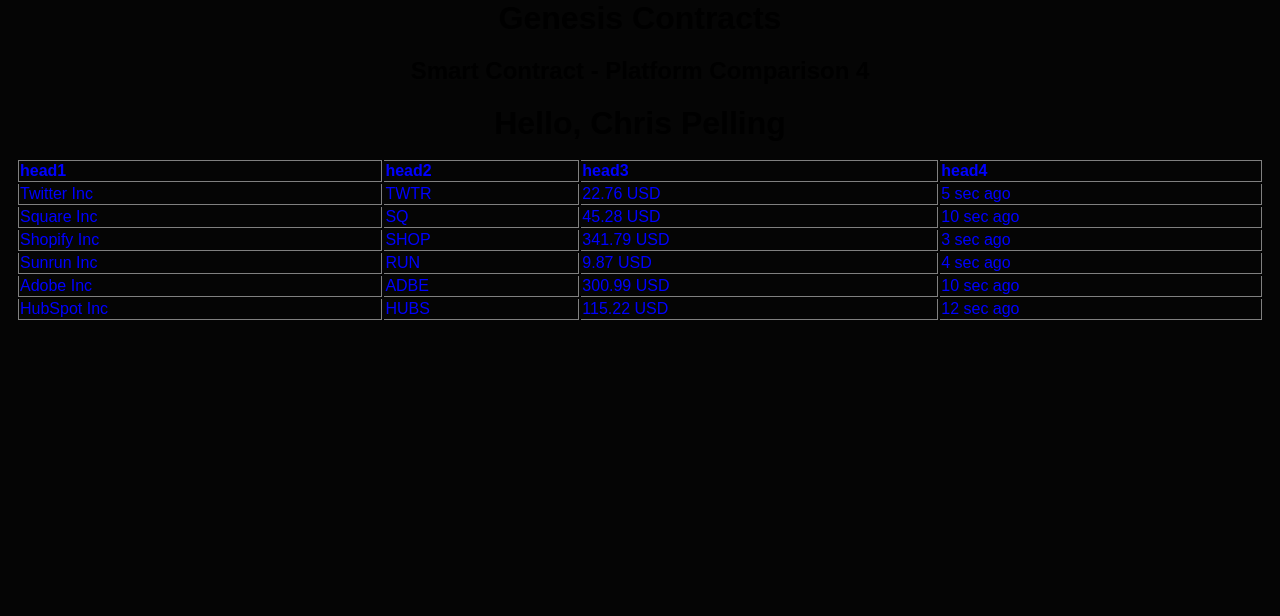
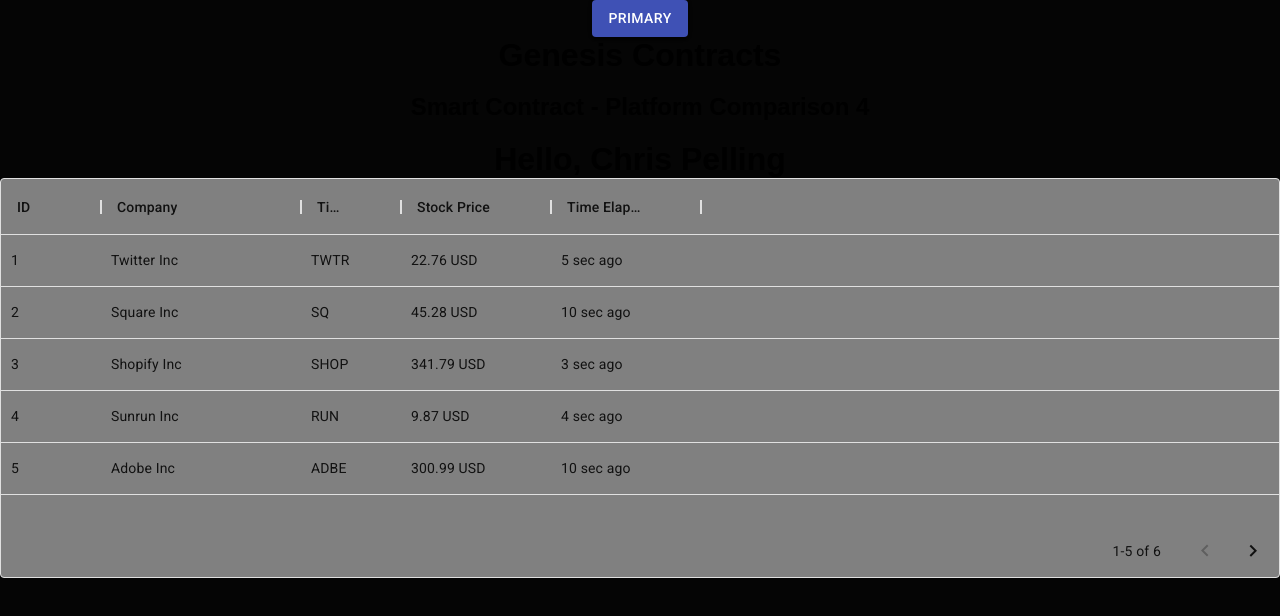
Before and after one commit to genesis0x/GenesisContractsWebsite, a React (Create React App) app: page / in a window 1280 px wide. Shown: the top 616 px of the page. Built offline with nearby package versions, Linux system fonts and the light colour scheme.

Commit message:
installed material-ui, and got DataGrid working

```diff
--- a/package.json
+++ b/package.json
@@ -6,6 +6,8 @@
   "main": "src/index.js",
   "dependencies": {
     "@babel/runtime": "7.13.8",
+    "@material-ui/core": "4.11.3",
+    "@material-ui/data-grid": "4.0.0-alpha.22",
     "react": "17.0.1",
     "react-dom": "17.0.1",
     "react-scripts": "4.0.0"
--- a/src/App.js
+++ b/src/App.js
@@ -1,5 +1,6 @@
 import "./styles.css";
 import { Platforms } from "./Platforms";
+import { Button } from "@material-ui/core";
 
 function Welcome(props) {
   return <h1>Hello, {props.name}</h1>;
@@ -8,6 +9,9 @@
 export default function App() {
   return (
     <div className="App">
+      <Button variant="contained" color="primary">
+        Primary
+      </Button>
       <h1>Genesis Contracts</h1>
       <h2>Smart Contract - Platform Comparison 4</h2>
       <Welcome name="Chris Pelling" />
--- a/src/Platforms.js
+++ b/src/Platforms.js
@@ -1,27 +1,33 @@
 import React from "react";
-import { platformData } from "./platformData";
+import { platformDataRows } from "./platformData";
+import { DataGrid } from "@material-ui/data-grid";
+
+const columns = [
+  { field: "id", headerName: "ID", width: 100 },
+  { field: "company", headerName: "Company", width: 200 },
+  { field: "ticker", headerName: "Ticker", width: 100 },
+  { field: "stockPrice", headerName: "Stock Price", width: 150 },
+  { field: "timeElapsed", headerName: "Time Elapsed", width: 150 }
+];
+
+function handleRowClick(rowData) {
+  alert(
+    JSON.stringify(rowData.row) +
+      " field selected: " +
+      JSON.stringify(rowData.field)
+  );
+}
 
 export const Platforms = () => {
   return (
-    <>
-      <table className="platforms-container">
-        <tr>
-          <th className="leftmost-cell">head1</th>
-          <th>head2</th>
-          <th>head3</th>
-          <th>head4</th>
-        </tr>
-        {platformData.map((data, key) => {
-          return (
-            <tr key={key}>
-              <td className="leftmost-cell">{data.company}</td>
-              <td>{data.ticker}</td>
-              <td>{data.stockPrice}</td>
-              <td>{data.timeElapsed}</td>
-            </tr>
-          );
-        })}
-      </table>
-    </>
+    <div style={{ height: 400, width: "100%" }}>
+      <DataGrid
+        rows={platformDataRows}
+        columns={columns}
+        pageSize={5}
+        disableMultipleSelection={true}
+        onCellClick={(rowData) => handleRowClick(rowData)}
+      />
+    </div>
   );
 };
--- a/src/platformData.js
+++ b/src/platformData.js
@@ -1,35 +1,41 @@
-export const platformData = [
+export const platformDataRows = [
   {
+    id: 1,
     company: "Twitter Inc",
     ticker: "TWTR",
     stockPrice: "22.76 USD",
     timeElapsed: "5 sec ago"
   },
   {
+    id: 2,
     company: "Square Inc",
     ticker: "SQ",
     stockPrice: "45.28 USD",
     timeElapsed: "10 sec ago"
   },
   {
+    id: 3,
     company: "Shopify Inc",
     ticker: "SHOP",
     stockPrice: "341.79 USD",
     timeElapsed: "3 sec ago"
   },
   {
+    id: 4,
     company: "Sunrun Inc",
     ticker: "RUN",
     stockPrice: "9.87 USD",
     timeElapsed: "4 sec ago"
   },
   {
+    id: 5,
     company: "Adobe Inc",
     ticker: "ADBE",
     stockPrice: "300.99 USD",
     timeElapsed: "10 sec ago"
   },
   {
+    id: 6,
     company: "HubSpot Inc",
     ticker: "HUBS",
     stockPrice: "115.22 USD",
--- a/src/styles.css
+++ b/src/styles.css
@@ -1,3 +1,5 @@
+@import url("https://fonts.googleapis.com/css?family=Roboto:300,400,500,700&display=swap");
+
 .App {
   font-family: sans-serif;
   text-align: center;
@@ -12,27 +14,6 @@
   margin: 0;
 }
 
-.platforms-container {
-  color: blue;
-  width: 100%;
-  padding-left: 1em;
-  padding-right: 1em;
-  margin-top: 1em;
+.MuiDataGrid-root {
+  background-color: gray;
 }
-
-.platforms-container th {
-  border-right: 1px solid gray;
-  border-bottom: 1px solid gray;
-  border-top: 1px solid gray;
-  text-align: left;
-}
-
-.platforms-container td {
-  border-bottom: 1px solid gray;
-  border-right: 1px solid gray;
-  text-align: left;
-}
-
-.leftmost-cell {
-  border-left: 1px solid gray;
-}
```
Also changed, not shown: src/Platforms_old.js (added, +29 -0 lines).
